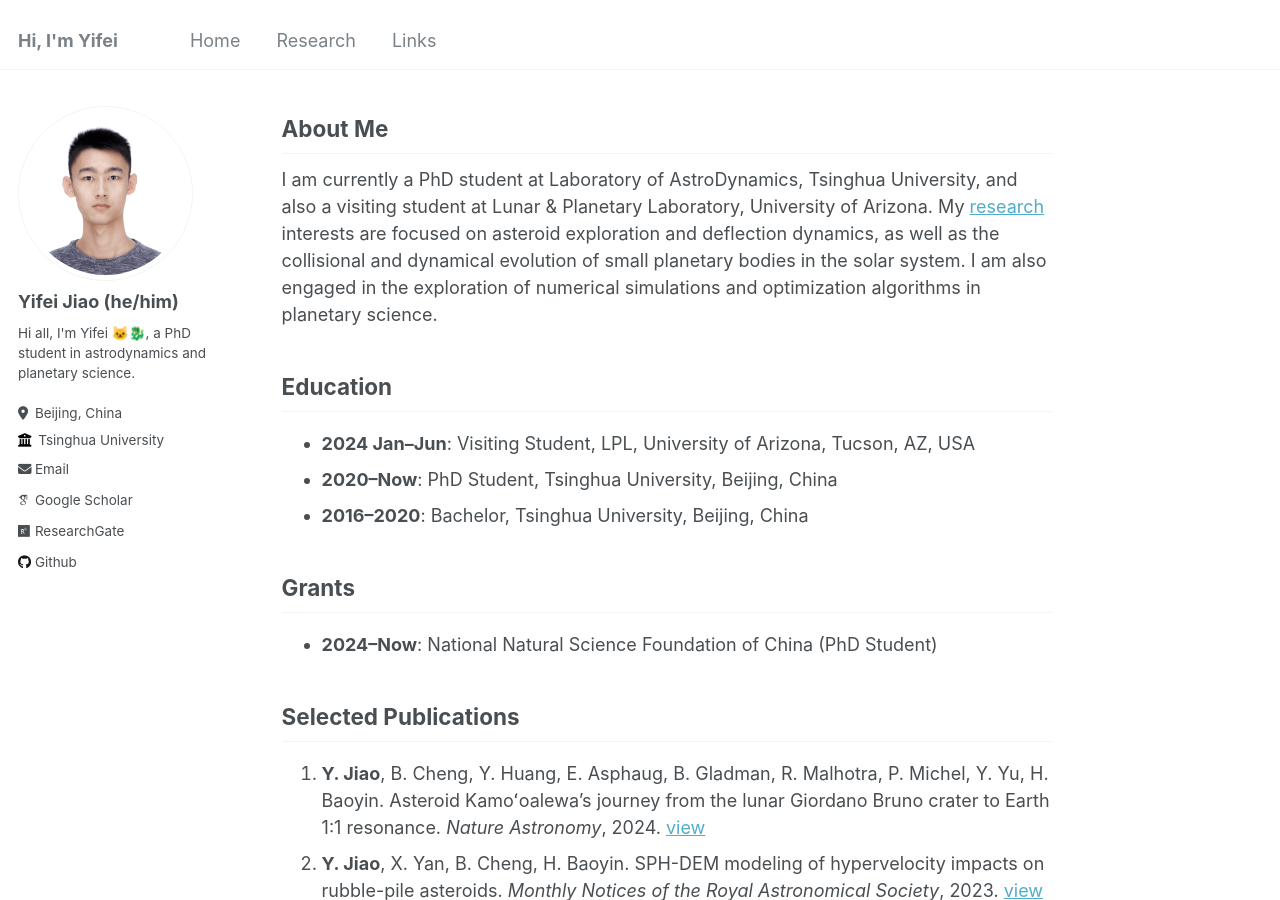
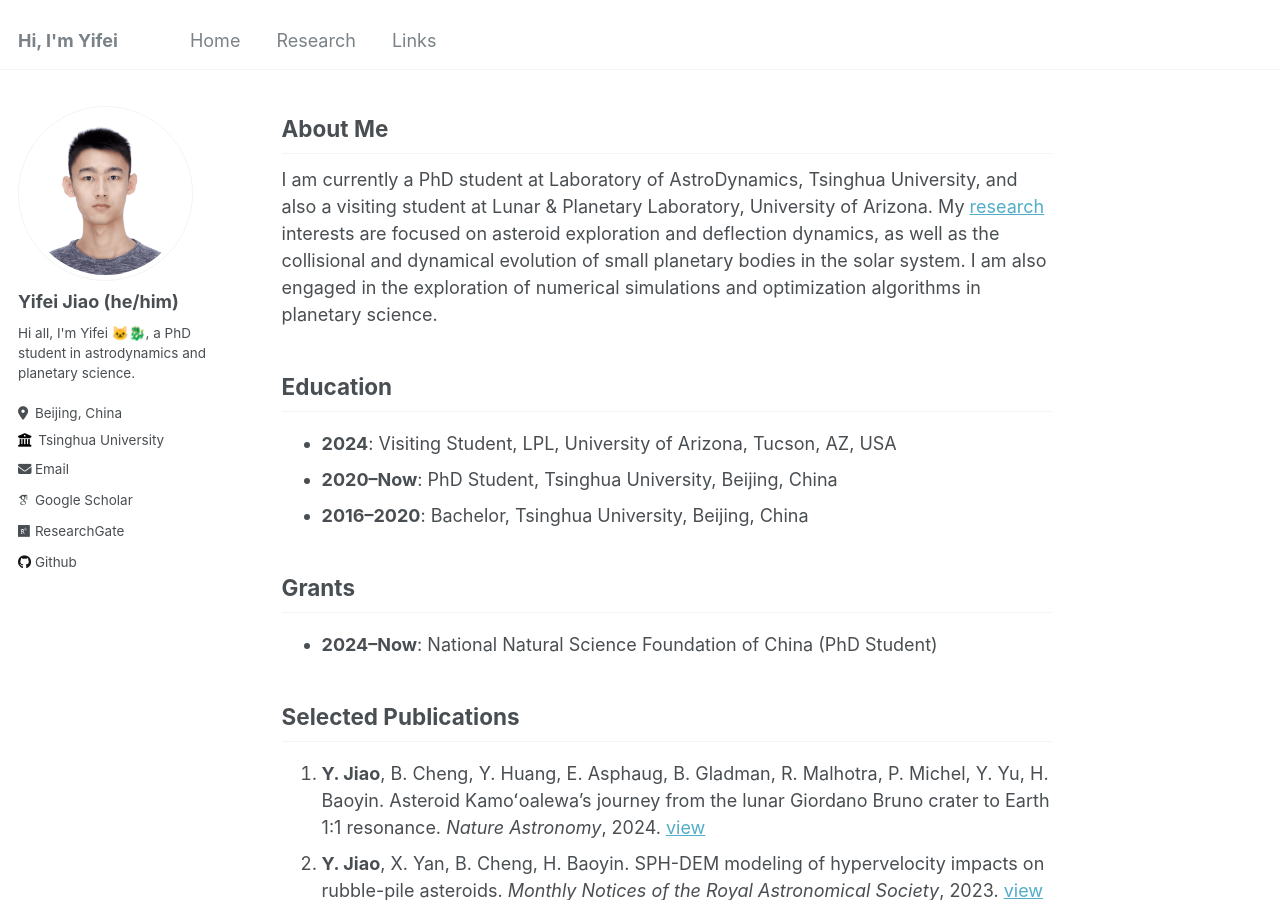
Before and after one commit to jiaoyf-thu/jiaoyf-thu.github.io, a Jekyll site: the page built from _pages/about.md, in a window 1280 px wide and 900 px high. Built offline with Jekyll 4.4.1, drawn with Linux system fonts in a browser that asks for light colours; some web fonts are replaced.

Commit message:
Update about.md

```diff
--- a/_pages/about.md
+++ b/_pages/about.md
@@ -13,7 +13,7 @@ I am currently a PhD student at Laboratory of AstroDynamics, Tsinghua University
 
 ## Education
 
-+ **2024 Jan--Jun**: Visiting Student, LPL, University of Arizona, Tucson, AZ, USA
++ **2024**: Visiting Student, LPL, University of Arizona, Tucson, AZ, USA
 + **2020--Now**: PhD Student, Tsinghua University, Beijing, China
 + **2016--2020**: Bachelor, Tsinghua University, Beijing, China
 
```
